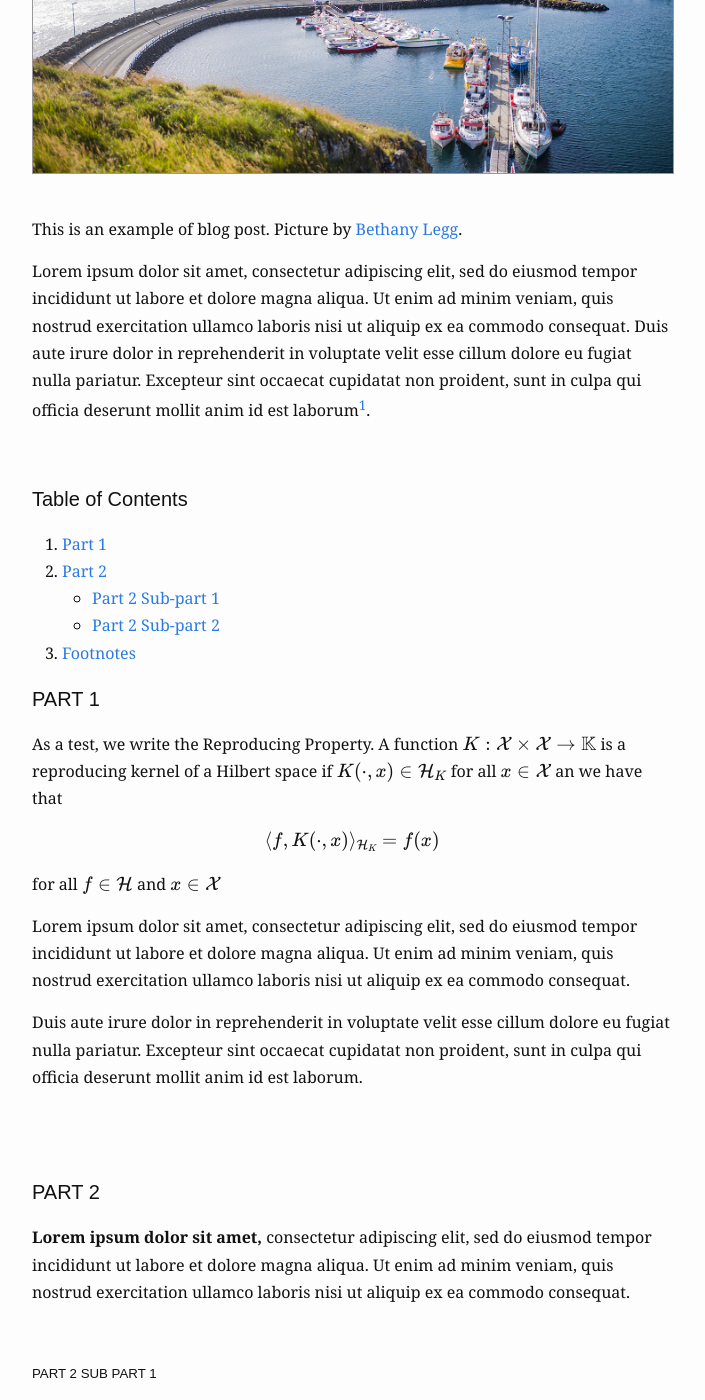
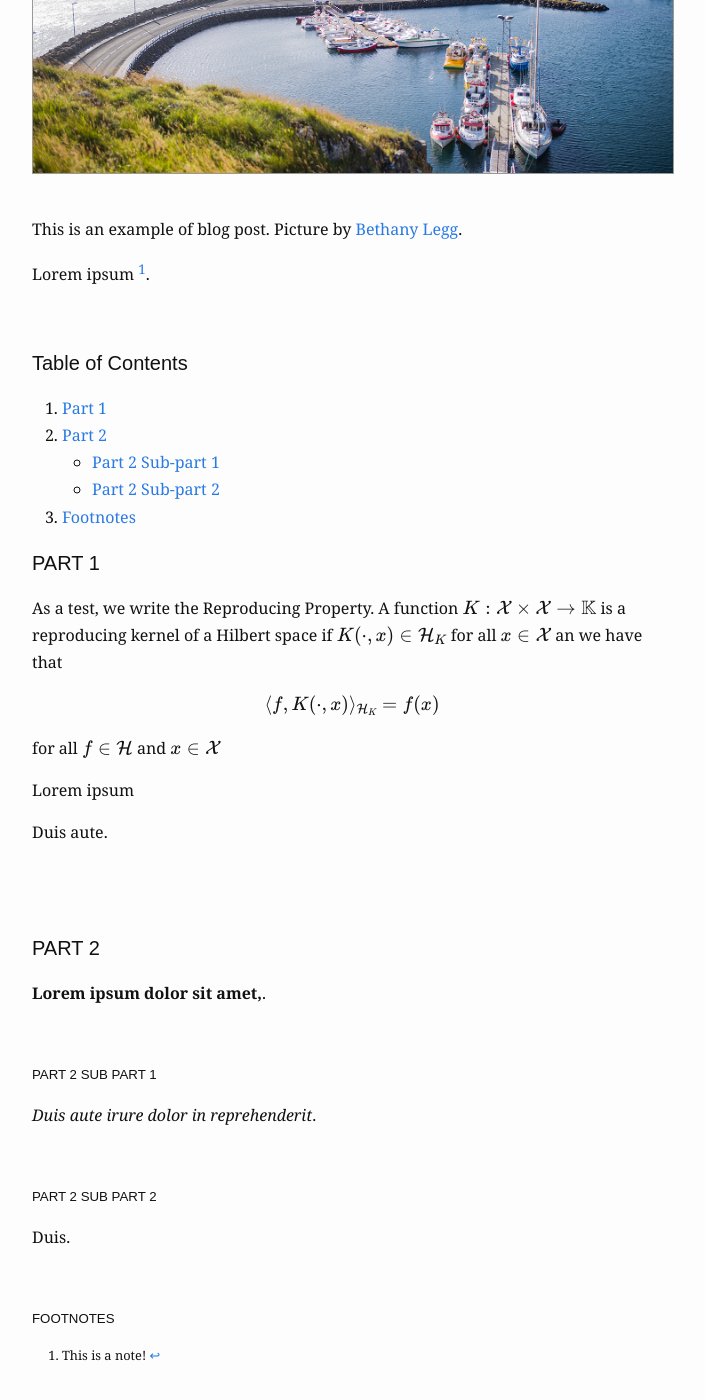
Before and after one commit to ignacontreras/ignacontreras.github.io, a Jekyll site: the page built from _posts/2019-10-26-example-of-blog-post.md, in a window 1280 px wide and 1400 px high, scrolled down 384 px. Shown: the whole window, without its empty margins (288-993 px from the left). Built offline with Jekyll 4.4.1, drawn with Linux system fonts in a browser that asks for light colours; formulas are drawn with MathJax 3; some of the changed text lies outside the part shown.

Commit message:
Update 2019-10-26-example-of-blog-post.md

```diff
--- a/_posts/2019-10-26-example-of-blog-post.md
+++ b/_posts/2019-10-26-example-of-blog-post.md
@@ -13,7 +13,7 @@ og_image: /assets/img/content/post-example/Banner.jpg
 This is an example of blog post.
 Picture by [Bethany Legg](https://unsplash.com/@bkotynski).
 
-Lorem ipsum dolor sit amet, consectetur adipiscing elit, sed do eiusmod tempor incididunt ut labore et dolore magna aliqua. Ut enim ad minim veniam, quis nostrud exercitation ullamco laboris nisi ut aliquip ex ea commodo consequat. Duis aute irure dolor in reprehenderit in voluptate velit esse cillum dolore eu fugiat nulla pariatur. Excepteur sint occaecat cupidatat non proident, sunt in culpa qui officia deserunt mollit anim id est laborum[^1].
+Lorem ipsum [^1].
 
 <br />
 
@@ -33,29 +33,26 @@ $$\langle f,K(\cdot,x) \rangle_{\mathcal{H}_{K}} = f(x)$$
 
 for all $f\in \mathcal{H}$ and $x\in\mathcal{X}$
 
-Lorem ipsum dolor sit amet, consectetur adipiscing elit, sed do eiusmod tempor incididunt ut labore et dolore magna aliqua. Ut enim ad minim veniam, quis nostrud exercitation ullamco laboris nisi ut aliquip ex ea commodo consequat.
+Lorem ipsum
 <br />
 
-Duis aute irure dolor in reprehenderit in voluptate velit esse cillum dolore eu fugiat nulla pariatur. Excepteur sint occaecat cupidatat non proident, sunt in culpa qui officia deserunt mollit anim id est laborum.
+Duis aute.
 
 <br />
 <br />
 
 #### PART 2
-**Lorem ipsum dolor sit amet,** consectetur adipiscing elit, sed do eiusmod tempor incididunt ut labore et dolore magna aliqua. Ut enim ad minim veniam, quis nostrud exercitation ullamco laboris nisi ut aliquip ex ea commodo consequat.
+**Lorem ipsum dolor sit amet,**.
 
 <br />
 
 ##### PART 2 SUB PART 1
-*Duis aute irure dolor in reprehenderit* in voluptate velit esse cillum dolore eu fugiat nulla pariatur. Excepteur sint occaecat cupidatat non proident, sunt in culpa qui officia deserunt mollit anim id est laborum.
+*Duis aute irure dolor in reprehenderit*.
 
 <br />
 
 ##### PART 2 SUB PART 2
-Duis aute irure dolor in reprehenderit in voluptate velit esse cillum dolore eu fugiat nulla pariatur. Excepteur sint occaecat cupidatat non proident, sunt in culpa qui officia deserunt mollit anim id est laborum.
-
-
-
+Duis.
 
 
 
```
